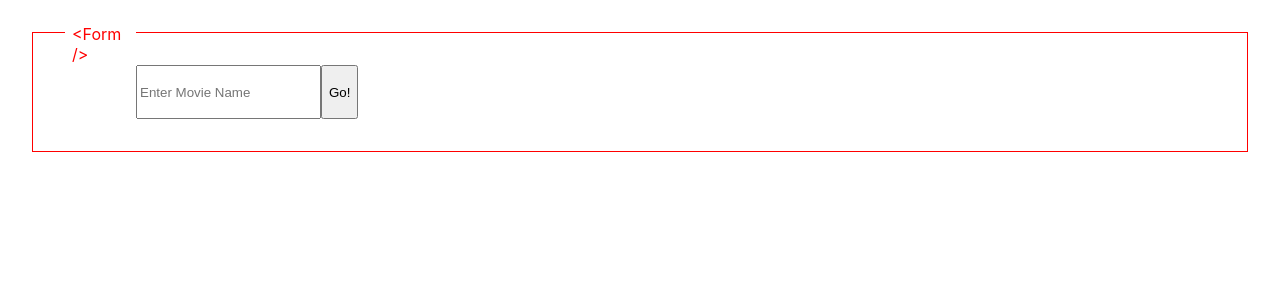
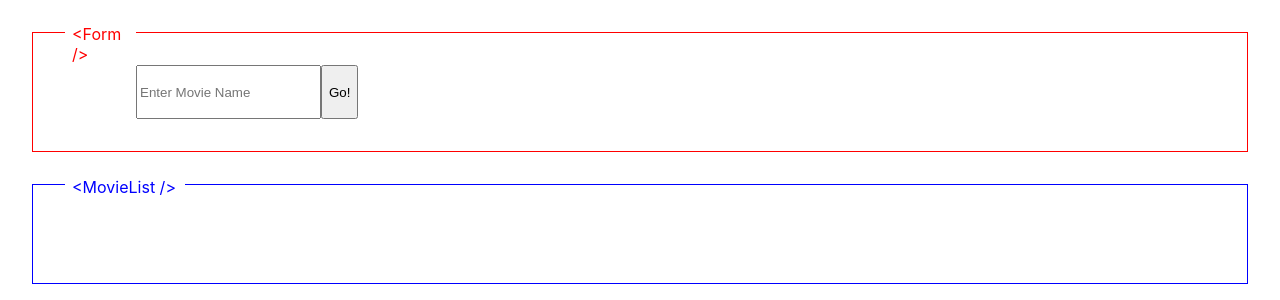
Before and after one commit to samyak1021/Movie-Recommendation-System, a React (Create React App) app: page / in a window 1280 px wide. Shown: the top 300 px of the page. Built offline with nearby package versions, Linux system fonts and the light colour scheme.

Commit message:
Add Movie List

```diff
--- a/src/App.css
+++ b/src/App.css
@@ -43,7 +43,7 @@ form {
   display: flex;
 }
 
-.formtext {
+.form_text {
   position: relative;
   top: -48px;
   background: white;
@@ -51,3 +51,19 @@ form {
   width: 57px;
   color: red;
 }
+.movie_list {
+  border: thin solid blue;
+  padding: 2rem;
+  margin: 2rem;
+  display: flex;
+  flex-direction: column;
+}
+
+.movie_list_text {
+  position: relative;
+  top: -47px;
+  background: white;
+  padding: 7px;
+  width: 106px;
+  color: blue;
+}
--- a/src/App.js
+++ b/src/App.js
@@ -1,17 +1,25 @@
 import React from "react";
 import { MovieDb } from "moviedb-promise";
 import Form from "./Form";
-function _defineProperty(obj, key, value) {if (key in obj) {Object.defineProperty(obj, key, { value: value, enumerable: true, configurable: true, writable: true });} else {obj[key] = value;}return obj;}
+import MovieList from "./MovieList";
+import Movie from "./Movie";
+import './App.css';
 class App extends React.Component {
+	state = {
+	  movieinfoarray: [],
+	};
 
-	doSomething = (movieinfo) => {
-	  console.log(movieinfo);
+	addMovie = (movieinfo) => {
+		this.setState(prevState => ({
+		  movieinfoarray: [...prevState.movieinfoarray, movieinfo],
+	  }));
 	};
 
 	  render() {
 		return (
 		  <div>
-		  <Form onSubmit={this.doSomething} />
+		  <Form onSubmit={this.addMovie} />
+		  <MovieList movieinfoarray={this.state.movieinfoarray} />
 		  </div>
 	  );
 	}
--- a/src/Form.jsx
+++ b/src/Form.jsx
@@ -1,5 +1,5 @@
 import React from "react";
-import styles from './App.css';
+import './App.css';
 import axios from "axios";
 class Form extends React.Component {
     state = { movieName: '' };
@@ -14,7 +14,7 @@ class Form extends React.Component {
     render() {
       return (
         <form onSubmit={this.handleSubmit}>
-          <span className="formtext">&#x3C;Form /&#x3E;</span>
+          <span className="form_text">&#x3C;Form /&#x3E;</span>
             <input
               type="text"
               value={this.state.movieName}
@@ -28,5 +28,4 @@ class Form extends React.Component {
       }
   }
 
-
   export default Form;
--- /dev/null
+++ b/src/Movie.jsx
@@ -0,0 +1,20 @@
+import React from "react";
+import './App.css';
+class Movie extends React.Component {
+	render() {
+  	const p = this.props;
+  	return (
+    	<div className="movie">
+        <span className="movietext">&#x3C;Movie /&#x3E;</span>
+    	  <img src={p.avatar_url} />
+        <div className="movieinfo">
+          <div>Title: {p.name}</div>
+          <div>Rating: {p.email}</div>
+          <div>Description: {p.bio}</div>
+          <div>Repos: {p.public_repos}</div>
+        </div>
+    	</div>
+    );
+  }
+}
+export default Movie;
--- /dev/null
+++ b/src/MovieList.jsx
@@ -0,0 +1,12 @@
+import React from "react";
+import './App.css';
+class MovieList extends React.Component {
+    render() {
+        return (
+            <div className="movie_list">
+            <span className="movie_list_text">&#x3C;MovieList /&#x3E;</span>
+            </div>
+        );
+    }
+  }
+  export default MovieList;
```
